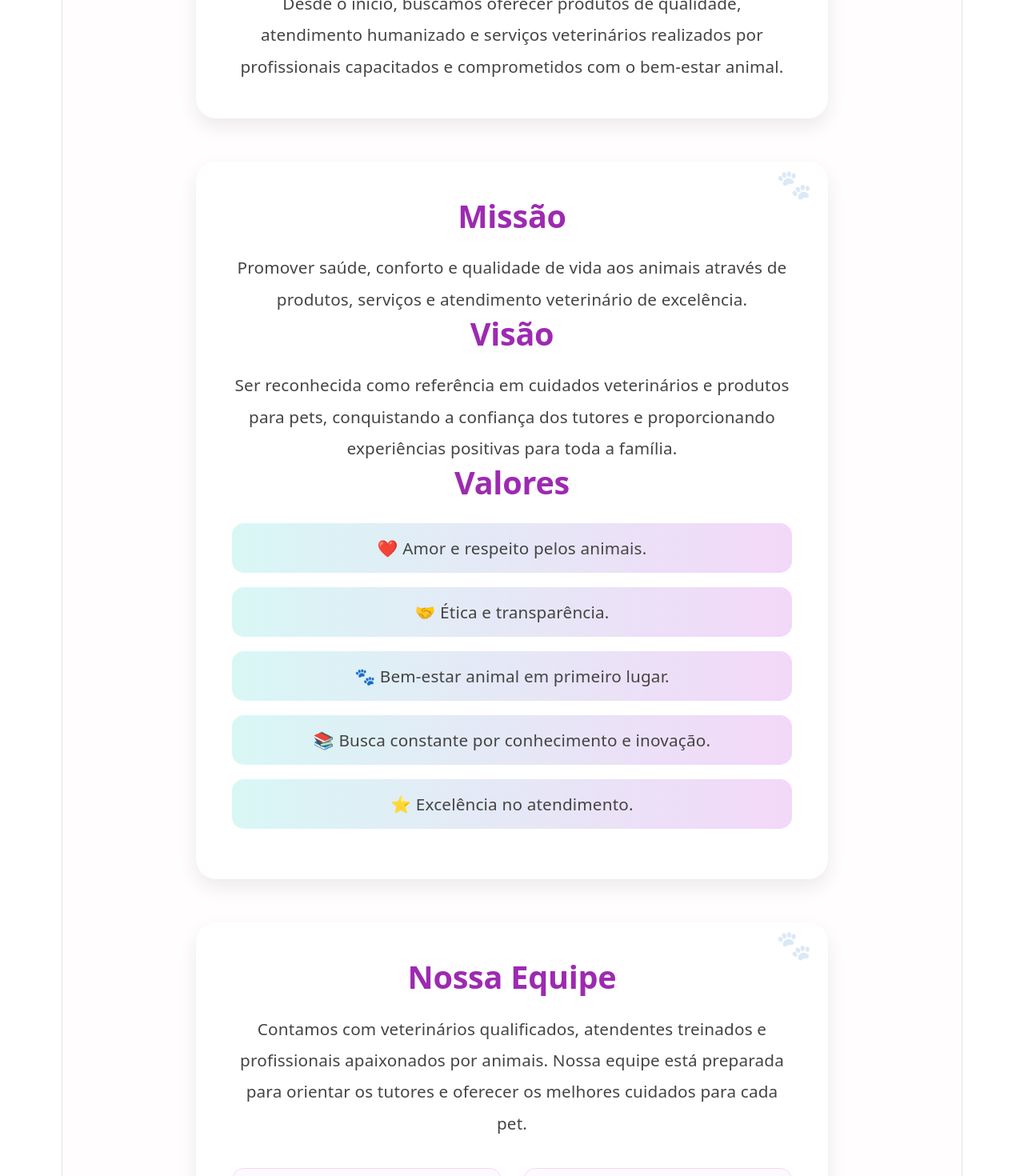
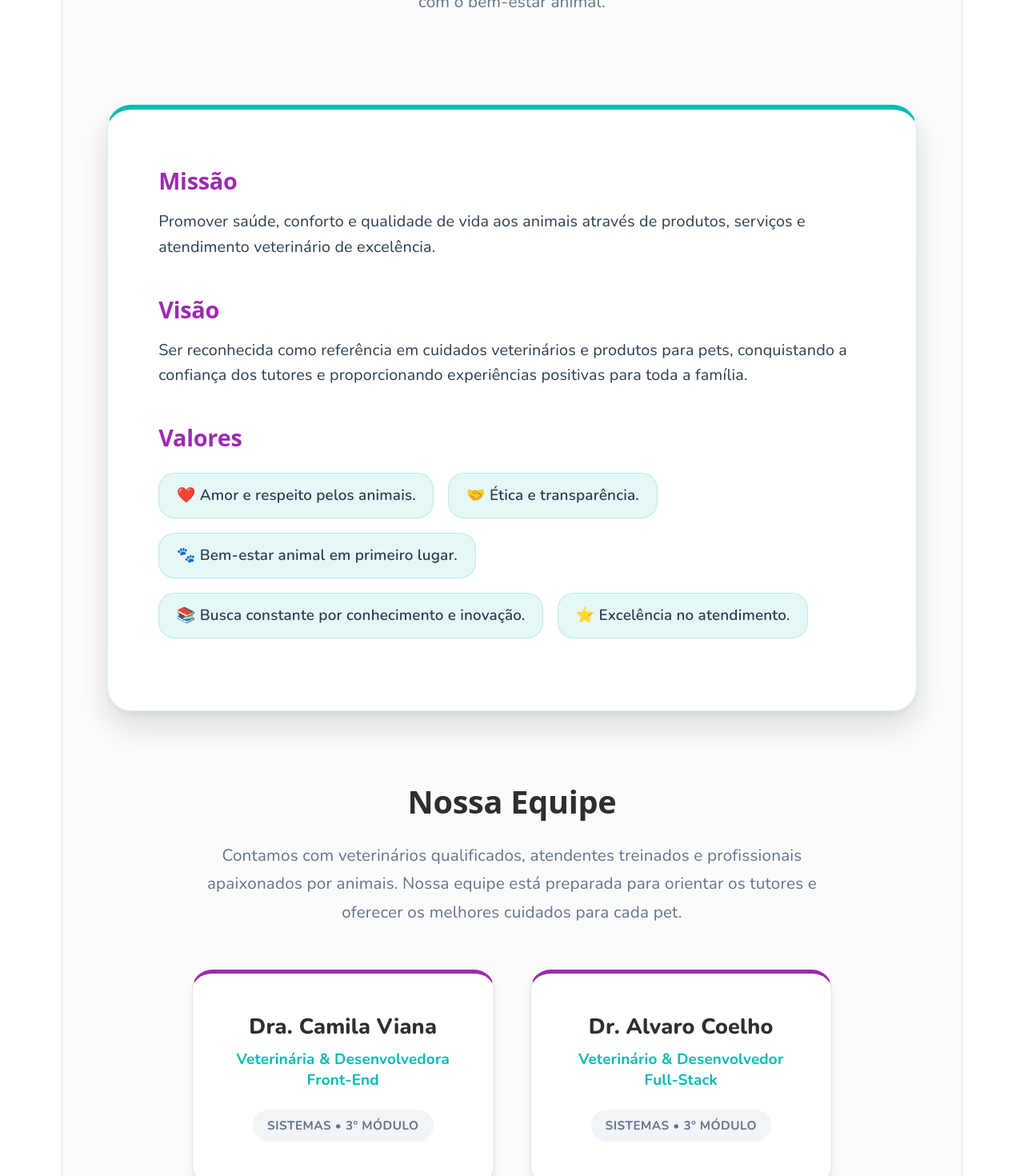
Before and after one commit to AlvaroCoe/DS-96231-DUPLA, a React (Vite) app in the folder projeto-git-dupla/: page /sobrenos in a window 1280 px wide. Shown: the part 960-2430 px from the top of the page at 80% size. Built offline with nearby package versions, Linux system fonts and the light colour scheme.

Commit message:
Adição do CSS do Sobre Nós (em andamento...)

```diff
--- a/projeto-git-dupla/src/pages/SobreNos/style.css
+++ b/projeto-git-dupla/src/pages/SobreNos/style.css
@@ -1,205 +1,216 @@
+/* ==========================================================================
+   Sobre Nós - Layout Geral
+   ========================================================================== */
 .sobre-nos {
-  background: #fffdfd;
-  min-height: 100vh;
-  padding-bottom: 4rem;
-  color: #444;
+  font-family: 'Nunito', sans-serif;
+  background-color: #fafcfc;
+  min-height: calc(100vh - 100px);
+  display: flex;
+  flex-direction: column;
+  gap: 5rem;
+  padding: 4rem 5%;
 }
 
-/* HERO */
-
-.hero-sobre {
-  background: linear-gradient(
-    135deg,
-    #d8f7f5,
-    #f3d8f8
-  );
-
+/* ==========================================================================
+   Hero (Introdução) e História
+   Configurações globais de texto para leitura agradável
+   ========================================================================== */
+.hero-sobre,
+.historia,
+.equipe {
+  max-width: 800px;
+  margin: 0 auto;
   text-align: center;
-  padding: 5rem 2rem;
-  border-radius: 0 0 40px 40px;
+  width: 100%;
 }
 
 .hero-sobre h1 {
-  font-size: 3.5rem;
-  color: #9d2ab1;
-  margin-bottom: 1.5rem;
+  font-size: clamp(2.5rem, 5vw, 3.5rem);
+  font-weight: 800;
+  color: var(--color-purple-main); /* Cor principal da marca no título principal */
+  margin-bottom: 1.2rem;
+  line-height: 1.1;
+  letter-spacing: -1px;
 }
 
-.hero-sobre p {
-  max-width: 850px;
-  margin: auto;
-  font-size: 1.3rem;
-  line-height: 1.8;
+.historia h2,
+.equipe h2 {
+  font-size: clamp(1.8rem, 4vw, 2.2rem);
+  color: #2e2e2e;
+  margin-bottom: 1.5rem;
+  font-weight: 800;
 }
 
-/* CARDS CENTRALIZADOS */
-
-.historia,
-.missao,
-.equipe {
-  background: white;
-
-  max-width: 700px;
-  margin: 3rem auto;
-
-  padding: 2.5rem;
-
-  border-radius: 25px;
-
-  box-shadow: 0 10px 25px rgba(0, 0, 0, 0.08);
-
-  transition: 0.3s ease;
+/* Parágrafos gerais dessas seções */
+.hero-sobre p,
+.historia p,
+.equipe > p {
+  font-size: 1.15rem;
+  color: var(--color-text-muted);
+  line-height: 1.7;
+  margin-bottom: 1.2rem;
 }
 
-.historia:hover,
-.missao:hover,
-.equipe:hover {
-  transform: translateY(-6px);
+/* ==========================================================================
+   Seção: Missão, Visão e Valores (Card Principal)
+   ========================================================================== */
+.missao {
+  background-color: var(--color-bg-white);
+  max-width: 900px;
+  margin: 0 auto;
+  padding: 4rem 3.5rem;
+  border-radius: 30px;
 
-  box-shadow: 0 15px 35px rgba(157, 42, 177, 0.15);
+  /* Borda sutil e sombra flutuante dupla */
+  border: 1px solid rgba(0, 188, 179, 0.15);
+  box-shadow: 0 4px 6px rgba(0, 0, 0, 0.05), 0 20px 40px rgba(0, 0, 0, 0.12);
+
+  /* Fita superior verde para ancorar o design */
+  border-top: 6px solid var(--color-green-main);
+
+  text-align: left; /* Alinhado à esquerda dentro do card para formalidade */
 }
 
-/* TÍTULOS */
-
-.historia h2,
-.missao h2,
-.equipe h2 {
-  font-size: 2.2rem;
-  font-weight: 700;
-
-  margin-bottom: 1.2rem;
-
-
-  color: #9d2ab1;
+.missao h2 {
+  font-size: 1.6rem;
+  color: var(--color-purple-main); /* Subtítulos em roxo para contraste */
+  margin-top: 2.5rem;
+  margin-bottom: 1rem;
+  font-weight: 800;
 }
 
-/* MISSÃO E VISÃO */
-.missao h2:nth-of-type(1) {
-  color: #9d2ab1;
+.missao h2:first-child {
+  margin-top: 0; /* Remove a margem do primeiro título (Missão) */
 }
 
-.missao h2:nth-of-type(2),
-.missao h2:nth-of-type(3) {
-  color: #9d2ab1;
+.missao p {
+  font-size: 1.1rem;
+  color: var(--color-text-dark);
+  line-height: 1.6;
+  font-weight: 500;
 }
 
-.historia p,
-.missao p,
-.equipe p {
-  font-size: 1.15rem;
-  line-height: 1.9;
-}
-
-/* VALORES */
-
+/* Transformando a lista de Valores em "Tags" (Pills) modernas */
 .missao ul {
   list-style: none;
   padding: 0;
+  display: flex;
+  flex-wrap: wrap; /* Permite que as tags quebrem para a linha de baixo */
+  gap: 1rem;
   margin-top: 1.5rem;
 }
 
 .missao li {
-  background: linear-gradient(
-    90deg,
-    #d8f7f5,
-    #f3d8f8
-  );
-
-  padding: 1rem 1.3rem;
-  margin-bottom: 1rem;
-
-  border-radius: 15px;
-
-  font-size: 1.15rem;
-  font-weight: 500;
-
-  transition: all 0.3s ease;
+  background-color: var(--color-green-light);
+  color: var(--color-text-dark);
+  padding: 0.8rem 1.2rem;
+  border-radius: 20px;
+  font-size: 1.05rem;
+  font-weight: 600;
+  border: 1px solid rgba(0, 188, 179, 0.2);
+  transition: var(--transition-smooth);
+  cursor: default;
 }
 
 .missao li:hover {
-  transform: translateX(10px);
+  background-color: var(--color-purple-light);
+  border-color: rgba(157, 42, 177, 0.3);
+  transform: translateY(-3px);
+  box-shadow: 0 4px 10px rgba(0, 0, 0, 0.05);
 }
 
-/* DECORAÇÃO */
-
-.historia,
-.missao,
-.equipe {
-  position: relative;
-}
-
-.historia::before,
-.missao::before,
-.equipe::before {
-  content: "🐾";
-
-  position: absolute;
-  top: 15px;
-  right: 20px;
-
-  font-size: 2rem;
-  opacity: 0.15;
-}
-
-/* RESPONSIVO */
-
-@media (max-width: 768px) {
-  .hero-sobre h1 {
-    font-size: 2.5rem;
-  }
-
-  .hero-sobre p {
-    font-size: 1.1rem;
-  }
-
-  .historia,
-  .missao,
-  .equipe {
-    margin: 2rem 1rem;
-    padding: 1.8rem;
-  }
-
-  .historia h2,
-  .missao h2,
-  .equipe h2 {
-    font-size: 1.8rem;
-  }
-}
-
-/* Estilização dos cartões dos integrantes */
+/* ==========================================================================
+   Seção Nossa Equipe (Cards dos Desenvolvedores)
+   ========================================================================== */
 .membros-container {
-  display: flex;
-  gap: 1.5rem;
-  margin-top: 2rem;
-  flex-wrap: wrap;
+  display: grid;
+  grid-template-columns: repeat(auto-fit, minmax(280px, 1fr));
+  gap: 2.5rem;
+  margin-top: 3rem;
 }
 
 .membro-card {
-  flex: 1;
-  min-width: 250px;
-  background: #fdfafd;
-  padding: 1.5rem;
-  border-radius: 15px;
-  border: 1px solid #f3d8f8;
-  text-align: left;
+  background-color: var(--color-bg-white);
+  padding: 3rem 2rem;
+  border-radius: 25px;
+
+  border: 1px solid rgba(157, 42, 177, 0.15);
+  box-shadow: 0 4px 6px rgba(0, 0, 0, 0.03), 0 10px 20px rgba(0, 0, 0, 0.05);
+
+  /* Borda superior roxa para os membros da equipe */
+  border-top: 5px solid var(--color-purple-main);
+
+  display: flex;
+  flex-direction: column;
+  align-items: center;
+  gap: 0.8rem;
+  transition: var(--transition-smooth);
+}
+
+.membro-card:hover {
+  transform: translateY(-8px);
+  box-shadow: 0 12px 30px rgba(157, 42, 177, 0.15);
+  border-color: var(--color-purple-main);
 }
 
 .membro-card h3 {
-  color: #9d2ab1;
-  font-size: 1.4rem;
-  margin-bottom: 0.3rem;
+  font-size: 1.5rem;
+  color: #2e2e2e;
+  font-weight: 800;
+  margin: 0;
 }
 
 .membro-card .cargo {
-  font-size: 1rem !important;
-  font-weight: 600;
-  color: #444;
-  margin-bottom: 0.5rem;
+  color: var(--color-green-main);
+  font-weight: 700;
+  font-size: 1.05rem;
+  margin: 0;
 }
 
+/* Badge (Etiqueta) para o detalhe do curso */
 .membro-card .detalhe {
+  background-color: #f1f5f9; /* Cinza bem clarinho e neutro */
+  color: var(--color-text-muted);
+  padding: 0.4rem 1rem;
+  border-radius: var(--radius-pill);
   font-size: 0.85rem;
-  color: #888;
+  font-weight: 700;
+  margin-top: 0.5rem;
   text-transform: uppercase;
   letter-spacing: 0.5px;
 }
+
+/* ==========================================================================
+   Responsividade Mobile (Até 650px)
+   ========================================================================== */
+@media (max-width: 650px) {
+  .sobre-nos {
+    padding: 3rem 5%;
+    gap: 4rem;
+  }
+
+  .hero-sobre h1 {
+    font-size: 2.2rem;
+  }
+
+  .missao {
+    padding: 2.5rem 1.5rem;
+  }
+
+  .missao h2 {
+    font-size: 1.4rem;
+  }
+
+  .missao li {
+    width: 100%; /* Tags ocupam 100% no celular */
+    text-align: center;
+  }
+
+  .membros-container {
+    gap: 1.5rem;
+  }
+
+  .membro-card {
+    padding: 2rem 1.5rem;
+  }
+}
```
